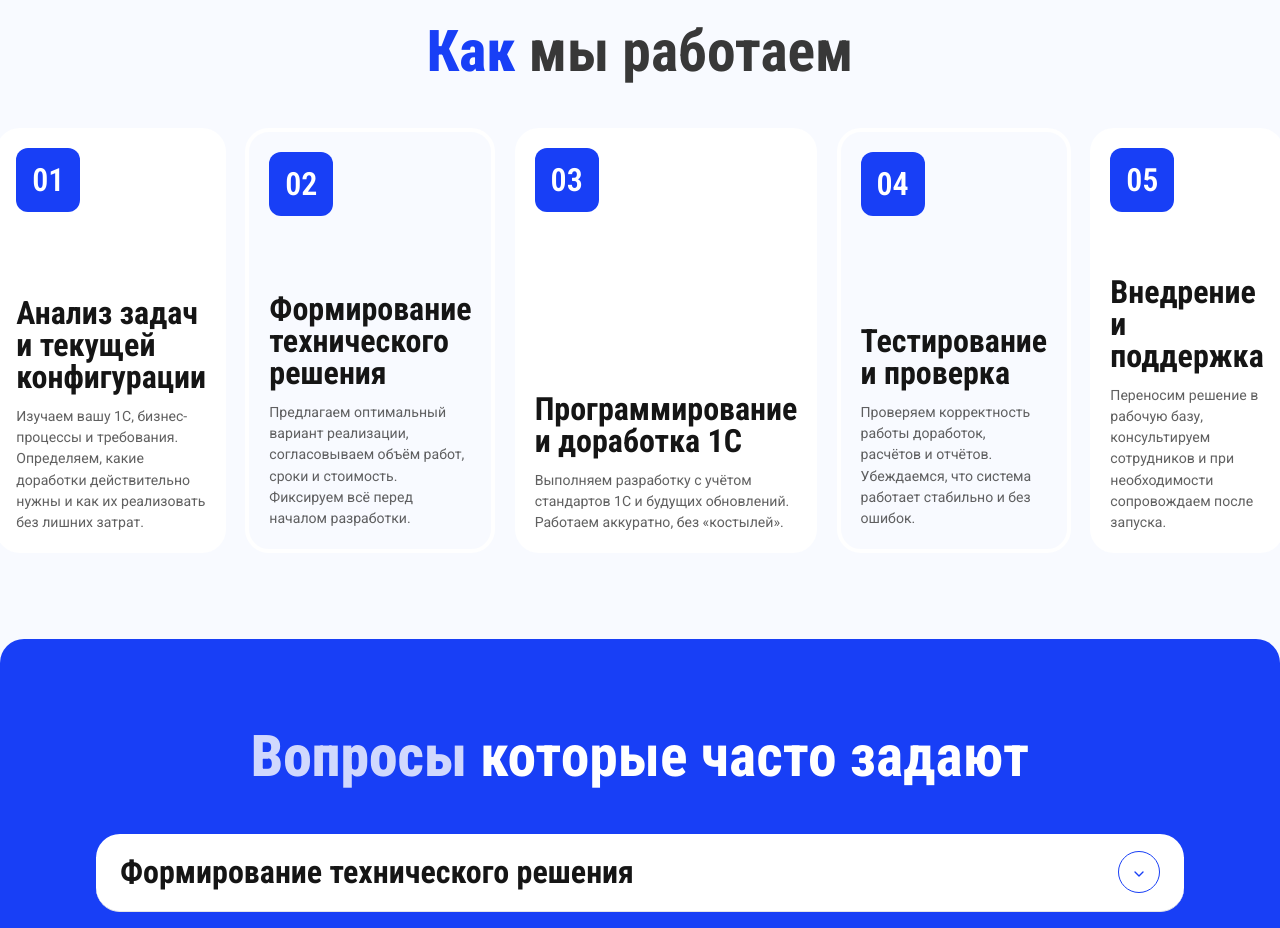
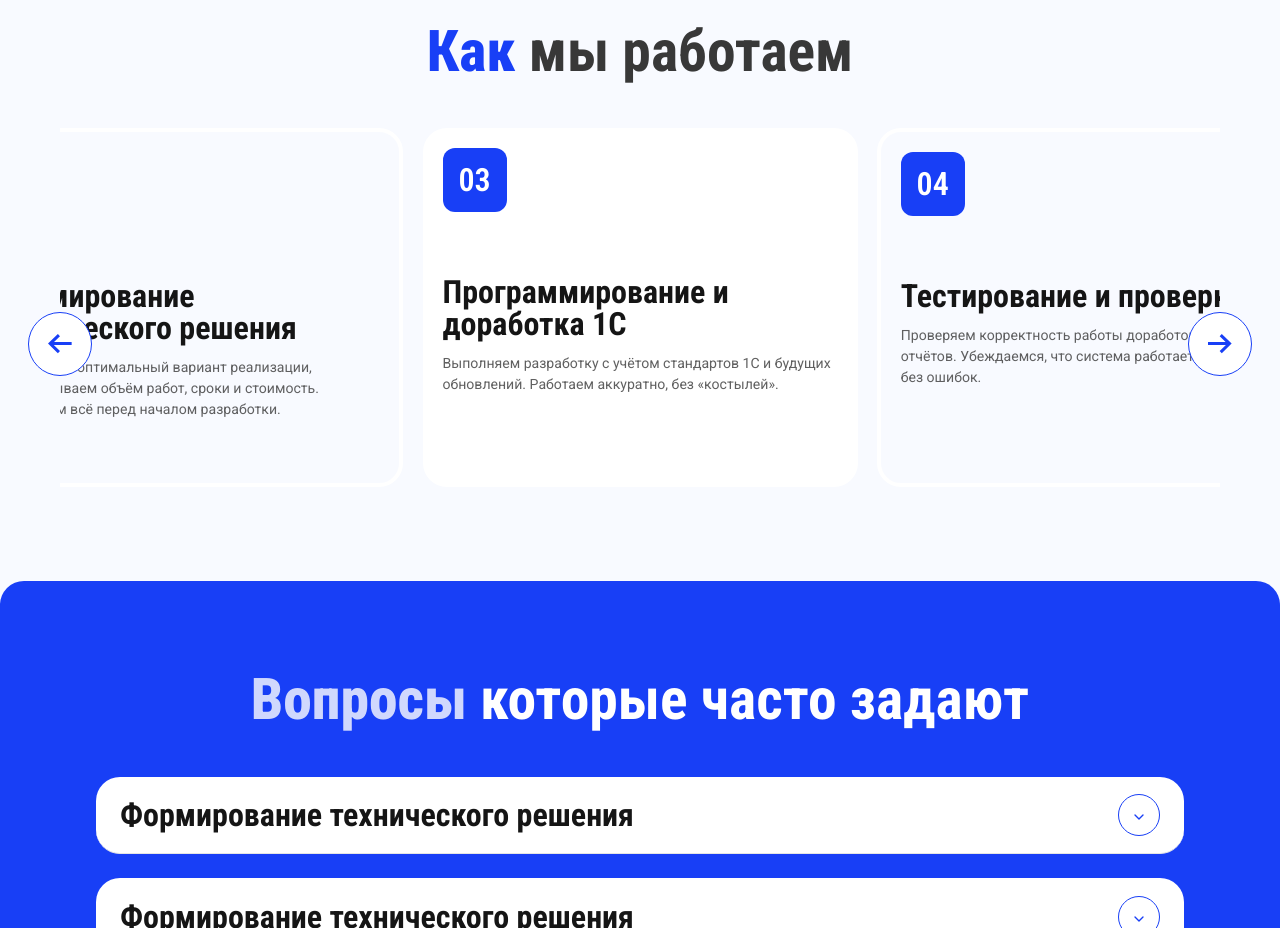
Before and after one commit to itwebs-corporate/itwebs-full-frontend, a Next.js app: page /services-1c in a window 1280 px wide. Shown: the part 2700-3628 px from the top of the page. Built offline with nearby package versions, Linux system fonts and the light colour scheme.

Commit message:
refactor: card how-we-work and hero-assets

```diff
--- a/src/components/shared/hero-block/hero-assets-config.ts
+++ b/src/components/shared/hero-block/hero-assets-config.ts
@@ -6,12 +6,12 @@
     {
       src: '/hero/sharp.svg',
       alt: 'Sharp',
-      className: 'absolute left-[4%] top-[22%] hidden sm:block z-20 w-[109px] h-[124px]',
+      className: 'absolute left-[13vw] top-[-4vh] hidden sm:block z-20 w-[109px] h-[124px]',
     },
     {
       src: '/hero/stars-group.svg',
       alt: 'Group-star',
-      className: 'absolute right-[5%] top-[15%] hidden sm:block z-20 w-[161px] h-[128px]',
+      className: 'absolute right-[11vw] top-[-6vh] hidden sm:block z-20 w-[161px] h-[128px] z-10',
     },
     {
       src: '/hero/arrow-zig-zag.svg',
--- a/src/components/shared/how-we-work-1c/how-we-work-1c-block.tsx
+++ b/src/components/shared/how-we-work-1c/how-we-work-1c-block.tsx
@@ -1,3 +1,9 @@
+'use client';
+import Image from 'next/image';
+import { useState } from 'react';
+
+import { cn } from '@/lib/utils';
+
 import Section from '@/components/ui/section/section';
 import Typography from '@/components/ui/typography/typography';
 
@@ -5,20 +11,49 @@
 import HowWeWorkBlockCard from '../how-we-work/how-we-work-block-card';
 
 export default function HowWeWork1cBlock() {
+  const [currentCard, setCurrentCard] = useState<number>(0);
+  const prevCard = () => {
+    if (currentCard < 0) return;
+    setCurrentCard((v) => v - 1);
+  };
+  const nextCard = () => {
+    if (currentCard === HOW_WE_WORK_1C_CARDS.length) return;
+    setCurrentCard((v) => v + 1);
+  };
   return (
-    <Section className="gap-[48px]" fullScreen={false}>
+    <Section className="gap-[48px]">
       <Typography variant="h2">
         <b className="text-primary">Как</b> мы работаем
       </Typography>
-      <ul className="flex flex-col gap-[clamp(8px,1.5vw,20px)] sm:flex-row">
+      <div className="relative w-full">
+        <div
+          className="border-primary absolute top-1/2 left-[-32px] z-20 hidden h-[64px] w-[64px] items-center justify-center rounded-full border bg-white sm:flex"
+          onClick={prevCard}
+        >
+          <Image alt="arrow" height={20} src="/arrow/arrow-left.svg" width={24} />
+        </div>
+        <div
+          className="border-primary absolute top-1/2 right-[-32px] z-20 hidden h-[64px] w-[64px] items-center justify-center rounded-full border bg-white sm:flex"
+          onClick={nextCard}
+        >
+          <Image alt="arrow" height={20} src="/arrow/arrow-right.svg" width={24} />
+        </div>
+        <div className="no-scrollbar flex w-full max-w-full min-w-0 justify-start overflow-x-auto overflow-y-hidden sm:justify-center sm:pb-2">
+          <ul className="flex w-max flex-col flex-nowrap gap-[clamp(8px,1.5vw,20px)] sm:flex-row">
             {HOW_WE_WORK_1C_CARDS.map((item, index) => (
               <HowWeWorkBlockCard
-            className={(index + 1) % 2 === 0 ? 'bg-background border-4 border-white' : ''}
+                className={cn(
+                  'h-[240px] w-[332px] shrink-0 sm:h-[359px] sm:w-[435px]',
+                  (index + 1) % 2 === 0 ? 'bg-background border-4 border-white' : ''
+                )}
+                classNameNumber="sm:w-[64px] sm:h-[64px] w-[48px] h-[48px] mb-[24px] sm:mb-[64px]"
                 item={item}
                 key={item.id}
               />
             ))}
           </ul>
+        </div>
+      </div>
     </Section>
   );
 }
--- a/src/components/shared/how-we-work/how-we-work-block-card.tsx
+++ b/src/components/shared/how-we-work/how-we-work-block-card.tsx
@@ -7,18 +7,25 @@
 export default function HowWeWorkBlockCard({
   item,
   className,
+  classNameNumber,
 }: {
   item: CardTypes;
   className?: string;
+  classNameNumber?: string;
 }) {
   return (
     <div
       className={cn(
-        'z-10 flex min-h-[clamp(260px,20vw,292px)] w-full max-w-[clamp(320px,90vw,435px)] flex-col justify-between rounded-[clamp(12px,2vw,24px)] bg-white p-5',
+        'z-10 flex min-h-[clamp(260px,20vw,292px)] w-full max-w-[clamp(320px,90vw,435px)] flex-col rounded-[clamp(12px,2vw,24px)] bg-white p-5',
         className
       )}
     >
-      <div className="bg-primary font-family flex-center mb-[clamp(36px,5vw,64px)] h-[64px] w-[64px] rounded-[12px] text-[32px]">
+      <div
+        className={cn(
+          'bg-primary font-family flex-center mb-[clamp(36px,5vw,64px)] h-[64px] w-[64px] rounded-[12px] text-[32px]',
+          classNameNumber
+        )}
+      >
         0{item.id}
       </div>
 
```
Lines whose indentation alone changed are shown as unchanged.
